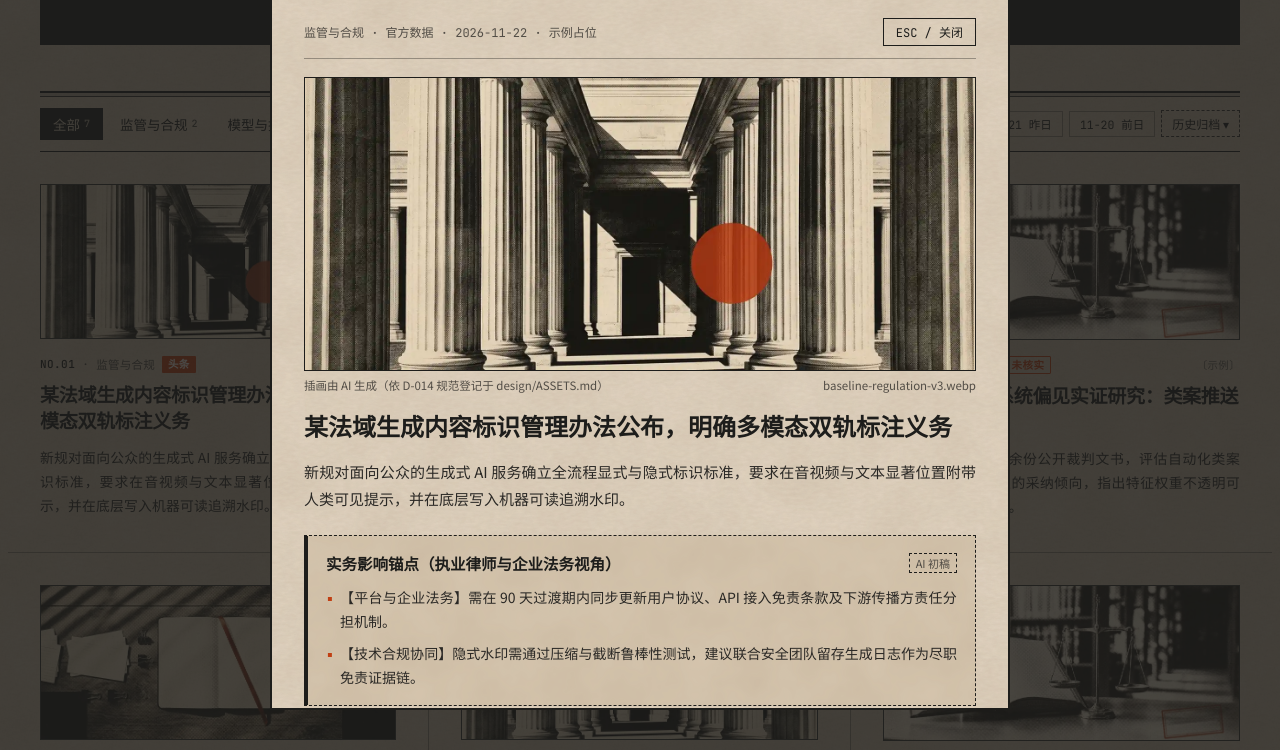
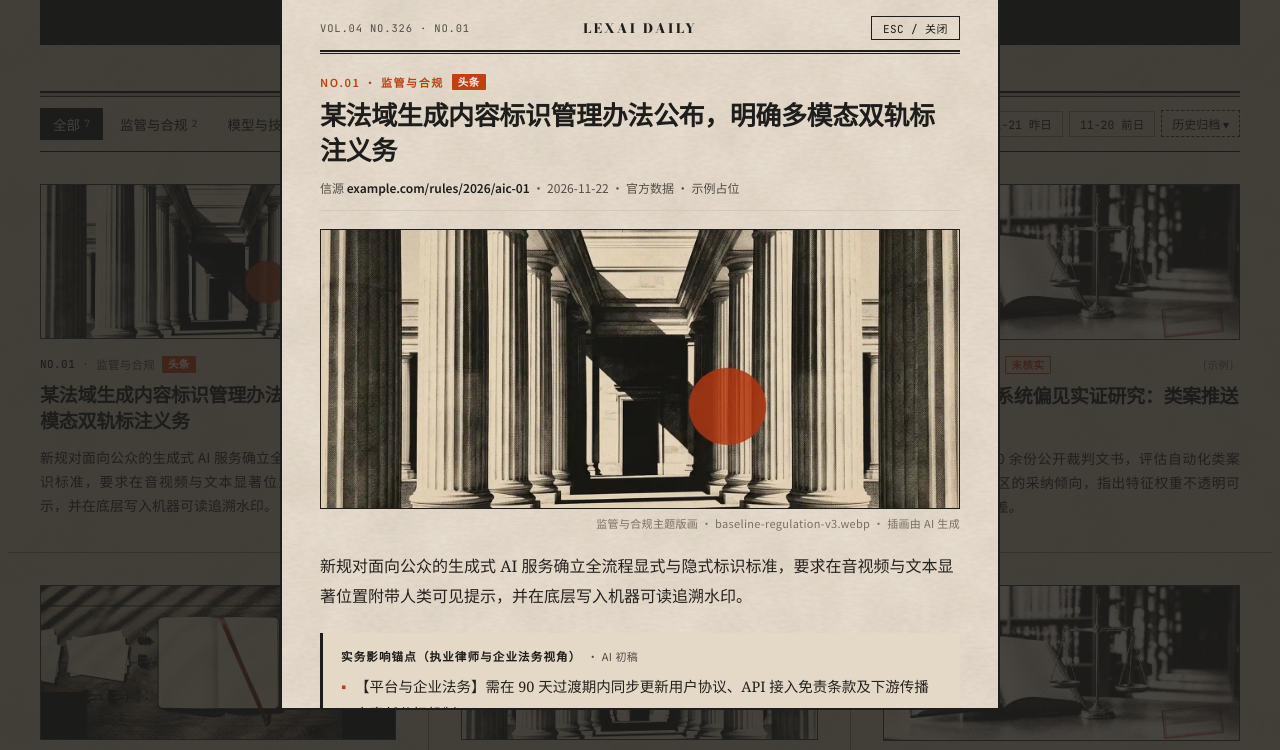
Before and after one commit to fitalex/LexAIDaily, a plain HTML site: page design/prototype/index.html in a window 1280 px wide. Both pictures are taken after a click on the element 218 px from the left and 1143 px from the top of the page. Shown: the part 793-1543 px from the top of the page. Drawn offline with nearby package versions, Linux system fonts and the light colour scheme; a web font is replaced by a local one.

Commit message:
design(web): align card detail reading modal with NYT broadsheet typography

```diff
--- a/design/prototype/index.html
+++ b/design/prototype/index.html
@@ -3,7 +3,7 @@
 <head>
   <meta charset="UTF-8" />
   <meta name="viewport" content="width=device-width, initial-scale=1.0" />
-  <title>LEXAI DAILY｜法律人的 AI 情报雷达 — Gate 1 复古报刊原型 V15</title>
+  <title>LEXAI DAILY｜法律人的 AI 情报雷达 — Gate 1 复古报刊原型 V16</title>
   <link rel="preconnect" href="https://fonts.googleapis.com" />
   <link rel="preconnect" href="https://fonts.gstatic.com" crossorigin />
   <link href="https://fonts.googleapis.com/css2?family=Bodoni+Moda:ital,opsz,wght@0,6..96,600;0,6..96,800;0,6..96,900;1,6..96,500&family=JetBrains+Mono:wght@400;500&family=Ma+Shan+Zheng&family=Noto+Sans+SC:wght@400;500;600&family=Noto+Serif+SC:wght@500;600;700;900&display=swap" rel="stylesheet" />
@@ -11,13 +11,18 @@
     :root {
       --paper-bg: #D5C5AE;
       --paper-inset: #CAB9A0;
-      --paper-modal: #E2D5C2;
+      --paper-modal: #EBE2D4;
+      --paper-modal-inset: #E4D8C6;
       --ink: #1D1D1B;
       --ink-body: #2A2825;
+      --ink-reading: #24221F;
       --ink-muted: #524D46;
+      --ink-caption: #786F64;
       --rule-strong: rgba(29, 29, 27, 0.85);
       --rule: rgba(29, 29, 27, 0.36);
       --rule-light: rgba(29, 29, 27, 0.16);
+      --rule-paper: #C4B6A1;
+      --rule-byline: #D5C8B5;
       --accent: #C03F13;
       --accent-text: #F4EDE4;
 
@@ -459,7 +464,7 @@
     .date-more-btn.open,
     .date-more-btn.active { background: var(--ink); color: var(--paper-bg); border-style: solid; border-color: var(--ink); }
 
-    /* 按周精选历史归档弹出面板（同款丝滑棉质书页纸 + 直角 1.5px 黑框，零投影） */
+    /* 按周精选历史归档弹出面板（同款暖新闻纸 + 直角 1.5px 黑框，零投影） */
     .archive-popover {
       display: none;
       position: absolute;
@@ -523,7 +528,7 @@
     }
     .colophon strong { font-family: var(--font-display); font-size: 16px; color: var(--ink); }
 
-    /* ========== 6. 详情剪报弹窗（同款丝滑棉质书页纸） ========== */
+    /* ========== 6. 详情剪报阅读弹窗（与公众号端同步的 NYT 报刊文字排版体系） ========== */
     .modal-backdrop {
       position: fixed; inset: 0; background: rgba(29, 29, 27, 0.78); z-index: 300;
       display: none; align-items: center; justify-content: center; padding: 20px;
@@ -533,71 +538,188 @@
       background-color: var(--paper-modal);
       background-image: var(--paper-pulp-weave), var(--paper-pulp-cloud);
       background-size: 360px 360px, 512px 512px;
-      color: var(--ink); width: 100%; max-width: 740px; max-height: 90vh;
-      overflow-y: auto; border: 2px solid var(--ink); border-radius: 0; padding: 26px 32px 30px;
+      color: var(--ink); width: 100%; max-width: 720px; max-height: 90vh;
+      overflow-y: auto; border: 2px solid var(--ink); border-radius: 0; padding: 24px 38px 32px;
     }
-    .modal-top {
-      display: flex; align-items: center; justify-content: space-between; gap: 12px;
-      padding-bottom: 12px; border-bottom: 1px solid var(--rule); margin-bottom: 18px;
-      font-family: var(--font-mono); font-size: 12px; color: var(--ink-muted);
+    /* NYT 三栏期号报眉 + 厚薄双线 */
+    .modal-folio {
+      display: grid;
+      grid-template-columns: 1fr auto 1fr;
+      align-items: center;
+      gap: 10px;
+      padding-bottom: 10px;
+    }
+    .modal-folio-vol {
+      font-family: var(--font-mono);
+      font-size: 10.5px;
+      letter-spacing: 0.08em;
+      color: var(--ink-muted);
+      text-align: left;
+    }
+    .modal-folio-brand {
+      font-family: var(--font-display);
+      font-size: 13px;
+      font-weight: 800;
+      letter-spacing: 0.16em;
+      color: var(--ink);
+      text-align: center;
+      white-space: nowrap;
+    }
+    .modal-folio-right {
+      display: flex;
+      justify-content: flex-end;
     }
     .modal-close {
       background: transparent; border: 1px solid var(--ink); color: var(--ink);
-      padding: 4px 12px; font-family: var(--font-mono); font-size: 12px; cursor: pointer; flex-shrink: 0;
+      padding: 3px 11px; font-family: var(--font-mono); font-size: 11px; letter-spacing: 0.04em;
+      cursor: pointer; flex-shrink: 0; transition: background 0.18s, color 0.18s;
     }
     .modal-close:hover { background: var(--ink); color: var(--paper-modal); }
-    .modal-art-wrap { margin-bottom: 18px; }
+    .modal-double-rule {
+      border-top: 2px solid var(--ink);
+      border-bottom: 1px solid var(--ink);
+      height: 4px;
+      margin-bottom: 20px;
+    }
+
+    /* NYT 小眉题 + 紧行距大号衬线标题 + 署名电头栏（置于配图与正文之前） */
+    .modal-kicker {
+      display: flex;
+      align-items: center;
+      flex-wrap: wrap;
+      gap: 8px;
+      font-family: var(--font-sans-cn);
+      font-size: 11px;
+      font-weight: 700;
+      letter-spacing: 0.14em;
+      color: var(--ink-muted);
+      margin-bottom: 8px;
+    }
+    .modal-kicker-accent { color: var(--accent); }
+    .modal-title {
+      font-family: var(--font-serif-cn);
+      font-weight: 700;
+      font-size: 26px;
+      line-height: 1.35;
+      letter-spacing: -0.015em;
+      color: var(--ink);
+      margin-bottom: 10px;
+    }
+    .modal-byline {
+      font-family: var(--font-sans-cn);
+      font-size: 12px;
+      line-height: 1.6;
+      color: var(--ink-muted);
+      padding-bottom: 12px;
+      border-bottom: 1px solid var(--rule-byline);
+      margin-bottom: 18px;
+    }
+    .modal-byline strong { color: var(--ink); font-weight: 600; }
+    .modal-byline-domain { font-family: var(--font-mono); font-size: 11px; color: var(--ink-muted); }
+
+    /* 21:9 复古网点插画 + 右对齐图注 */
+    .modal-art-wrap { margin-bottom: 20px; }
     .modal-art {
       width: 100%;
       aspect-ratio: 16 / 7;
       border: 1px solid var(--ink);
       border-radius: 0;
       overflow: hidden;
-      background: #B8B0A5;
+      background: #D5C5AE;
     }
     .modal-art .m-card-art-img { filter: none; }
     .modal-art-caption {
       margin-top: 6px;
       font-family: var(--font-sans-cn);
-      font-size: 11.5px;
-      color: var(--ink-muted);
-      display: flex;
-      justify-content: space-between;
-      gap: 8px;
-    }
-    .modal-title { font-family: var(--font-serif-cn); font-weight: 700; font-size: 24px; line-height: 1.36; margin-bottom: 14px; }
-    .modal-summary {
-      font-family: var(--font-sans-cn); font-size: 15px; line-height: 1.84; color: var(--ink-body);
-      margin-bottom: 22px; text-align: justify; text-justify: inter-ideograph;
+      font-size: 11px;
+      letter-spacing: 0.03em;
+      color: var(--ink-caption);
+      text-align: right;
     }
 
+    /* NYT 全衬线正文（左对齐避免中英混排河道） */
+    .modal-summary {
+      font-family: var(--font-serif-cn);
+      font-size: 16px;
+      line-height: 1.9;
+      color: var(--ink-reading);
+      margin-bottom: 22px;
+      text-align: left;
+    }
+
+    /* NYT 编者按式「实务影响锚点」（去除四边虚线，采用 3px 墨黑左竖线 + 暖纸衬底） */
     .impact-box {
-      border: 1px dashed var(--ink); border-left: 4px solid var(--ink);
-      background-color: var(--paper-bg);
-      background-image: var(--paper-pulp-cloud);
-      background-size: 512px 512px;
-      padding: 16px 18px; margin-bottom: 22px;
+      border: none;
+      border-left: 3px solid var(--ink);
+      background-color: var(--paper-modal-inset);
+      padding: 15px 18px;
+      margin-bottom: 22px;
     }
-    .impact-head { display: flex; align-items: center; justify-content: space-between; gap: 8px; margin-bottom: 10px; }
-    .impact-head h4 { font-family: var(--font-serif-cn); font-size: 15.5px; font-weight: 700; }
-    .draft-pill { border: 1px dashed var(--ink); font-family: var(--font-sans-cn); font-size: 11px; padding: 1px 6px; color: var(--ink-muted); flex-shrink: 0; }
-    .impact-list { list-style: none; display: flex; flex-direction: column; gap: 8px; font-family: var(--font-sans-cn); font-size: 14px; line-height: 1.72; color: var(--ink-body); }
-    .impact-list li { padding-left: 14px; position: relative; text-align: justify; text-justify: inter-ideograph; }
+    .impact-head {
+      display: flex;
+      align-items: baseline;
+      flex-wrap: wrap;
+      gap: 6px;
+      margin-bottom: 9px;
+    }
+    .impact-head h4 {
+      font-family: var(--font-sans-cn);
+      font-size: 11.5px;
+      font-weight: 700;
+      letter-spacing: 0.1em;
+      color: var(--ink);
+    }
+    .draft-inline {
+      font-family: var(--font-sans-cn);
+      font-size: 11px;
+      font-weight: 400;
+      letter-spacing: 0.04em;
+      color: var(--ink-muted);
+    }
+    .impact-list {
+      list-style: none;
+      display: flex;
+      flex-direction: column;
+      gap: 8px;
+      font-family: var(--font-serif-cn);
+      font-size: 14.5px;
+      line-height: 1.82;
+      color: var(--ink-reading);
+    }
+    .impact-list li { padding-left: 14px; position: relative; text-align: left; }
     .impact-list li::before { content: "▪"; position: absolute; left: 0; color: var(--accent); }
 
-    .modal-actions { display: flex; gap: 12px; flex-wrap: wrap; margin-bottom: 14px; }
+    /* 报刊菱形分隔符 + 操作栏 + 低调合规底注 */
+    .modal-ornament {
+      font-size: 11px;
+      line-height: 1;
+      letter-spacing: 0.4em;
+      color: #8F8372;
+      text-align: center;
+      margin: 0 0 18px;
+    }
+    .modal-actions { display: flex; gap: 12px; flex-wrap: wrap; margin-bottom: 16px; }
     .btn-ink {
       flex: 1; min-width: 220px; background: var(--ink); color: var(--paper-modal);
       border: 1px solid var(--ink); padding: 12px 18px; text-align: center; text-decoration: none;
-      font-family: var(--font-sans-cn); font-size: 14px; cursor: pointer; word-break: break-all;
+      font-family: var(--font-sans-cn); font-size: 13.5px; letter-spacing: 0.03em;
+      cursor: pointer; word-break: break-all; transition: background 0.18s, border-color 0.18s;
     }
     .btn-ink:hover { background: var(--accent); border-color: var(--accent); }
     .btn-outline {
       background: transparent; color: var(--ink); border: 1px solid var(--ink);
-      padding: 12px 16px; font-family: var(--font-sans-cn); font-size: 13.5px; cursor: pointer;
+      padding: 12px 16px; font-family: var(--font-sans-cn); font-size: 13px; letter-spacing: 0.03em;
+      cursor: pointer; transition: background 0.18s;
     }
     .btn-outline:hover { background: rgba(29, 29, 27, 0.06); }
-    .modal-note { font-family: var(--font-sans-cn); font-size: 12px; color: var(--ink-muted); border-top: 1px solid var(--rule-light); padding-top: 10px; line-height: 1.6; }
+    .modal-note {
+      font-family: var(--font-sans-cn);
+      font-size: 11.5px;
+      color: var(--ink-caption);
+      border-top: 1px solid var(--rule-paper);
+      padding-top: 12px;
+      line-height: 1.7;
+    }
 
     /* ========== 7. 移动端精细报刊排版（桌面切换预览 375px） ========== */
     body.mobile-preview .top-bar {
@@ -684,8 +806,11 @@
     body.mobile-preview .broadsheet-grid { grid-template-columns: 1fr; margin-left: 0; margin-right: 0; }
     body.mobile-preview .grid-cell { padding: 22px 0; border-right: none; }
     body.mobile-preview .m-card-title { min-height: auto; font-size: 18px; }
-    body.mobile-preview .modal-sheet { padding: 18px 16px; }
-    body.mobile-preview .modal-title { font-size: 20px; }
+    body.mobile-preview .modal-sheet { max-width: 375px; padding: 18px 18px 24px; }
+    body.mobile-preview .modal-folio-brand { display: none; }
+    body.mobile-preview .modal-folio { grid-template-columns: 1fr auto; }
+    body.mobile-preview .modal-title { font-size: 20px; line-height: 1.38; }
+    body.mobile-preview .modal-summary { font-size: 15px; line-height: 1.86; }
     body.mobile-preview .btn-ink { min-width: 100%; }
 
     @media (max-width: 960px) {
@@ -773,8 +898,11 @@
       .broadsheet-grid { grid-template-columns: 1fr; margin-left: 0; margin-right: 0; }
       .grid-cell { padding: 22px 0 !important; border-right: none !important; }
       .m-card-title { min-height: auto; }
-      .modal-sheet { padding: 20px 16px; }
-      .modal-title { font-size: 21px; }
+      .modal-sheet { padding: 18px 20px 26px; }
+      .modal-folio-brand { display: none; }
+      .modal-folio { grid-template-columns: 1fr auto; }
+      .modal-title { font-size: 21px; line-height: 1.38; }
+      .modal-summary { font-size: 15px; line-height: 1.86; }
       .btn-ink { min-width: 100%; }
     }
   </style>
@@ -866,29 +994,38 @@
     </div>
   </div>
 
+  <!-- NYT 报刊文字排版风格详情阅读弹窗 -->
   <div class="modal-backdrop" id="modalBackdrop" role="dialog" aria-modal="true" aria-labelledby="modalTitle">
     <div class="modal-sheet">
-      <div class="modal-top">
-        <div id="modalMeta"></div>
-        <button class="modal-close" onclick="closeModal()">ESC / 关闭</button>
+      <div class="modal-folio">
+        <div class="modal-folio-vol" id="modalFolioVol"></div>
+        <div class="modal-folio-brand">LEXAI DAILY</div>
+        <div class="modal-folio-right">
+          <button class="modal-close" onclick="closeModal()">ESC / 关闭</button>
+        </div>
       </div>
+      <div class="modal-double-rule" aria-hidden="true"></div>
+
+      <div class="modal-kicker" id="modalKicker"></div>
+      <h2 class="modal-title" id="modalTitle"></h2>
+      <div class="modal-byline" id="modalByline"></div>
+
       <div class="modal-art-wrap">
         <div class="modal-art" id="modalArt"></div>
-        <div class="modal-art-caption">
-          <span>插画由 AI 生成（依 D-014 规范登记于 design/ASSETS.md）</span>
-          <span id="modalArtSlug"></span>
-        </div>
+        <div class="modal-art-caption" id="modalArtCaption"></div>
       </div>
-      <h2 class="modal-title" id="modalTitle"></h2>
+
       <p class="modal-summary" id="modalSummary"></p>
 
       <div class="impact-box">
         <div class="impact-head">
           <h4>实务影响锚点（执业律师与企业法务视角）</h4>
-          <span class="draft-pill">AI 初稿</span>
+          <span class="draft-inline">· AI 初稿</span>
         </div>
         <ul class="impact-list" id="modalImpactList"></ul>
       </div>
+
+      <div class="modal-ornament" aria-hidden="true">— ◆ —</div>
 
       <div class="modal-actions">
         <a class="btn-ink" id="modalSourceBtn" href="#" target="_blank" rel="noopener noreferrer">直达一手信源 ↗</a>
@@ -1278,17 +1415,32 @@
     function selectDate(d) { currentDate = d; currentCategory = "全部"; closeArchivePopover(); render(); }
 
     function openModal(id) {
-      const item = EDITIONS[currentDate].items.find(i => i.id === id);
+      const ed = EDITIONS[currentDate];
+      const idx = ed.items.findIndex(i => i.id === id);
+      const item = ed.items[idx];
       if (!item) return;
       currentModalItem = item;
+      const seq = String(idx + 1).padStart(2, "0");
       const slug = CATEGORY_SLUG_MAP[item.category] || "regulation";
-      const sampleText = item.placeholder ? " · 示例占位" : "";
-      document.getElementById("modalMeta").textContent = `${item.category} · ${item.factLevel} · ${item.date}${sampleText}`;
+      const badgeHTML = item.badge
+        ? `<span class="m-badge ${item.badgeOutline ? "outline" : ""}">${item.badge}</span>`
+        : "";
+      const isLead = Boolean(item.badge && !item.badgeOutline) || idx === 0;
+
+      document.getElementById("modalFolioVol").textContent = `${ed.vol} · NO.${seq}`;
+      document.getElementById("modalKicker").innerHTML =
+        `<span class="${isLead ? "modal-kicker-accent" : ""}">NO.${seq} · ${item.category}</span>${badgeHTML}`;
+      document.getElementById("modalTitle").textContent = item.title;
+      const sampleFlag = item.placeholder ? " · 示例占位" : "";
+      document.getElementById("modalByline").innerHTML =
+        `信源 <strong>${item.sourceDomain}</strong> · ${item.date} · ${item.factLevel}${sampleFlag}`;
+
       const modalArt = document.getElementById("modalArt");
       modalArt.classList.remove("is-fallback");
       modalArt.innerHTML = renderArtFrameHTML(item.category, item.category + " 主题插画");
-      document.getElementById("modalArtSlug").textContent = `baseline-${slug}-v3.webp`;
-      document.getElementById("modalTitle").textContent = item.title;
+      document.getElementById("modalArtCaption").textContent =
+        `${item.category}主题版画 · baseline-${slug}-v3.webp · 插画由 AI 生成`;
+
       document.getElementById("modalSummary").textContent = item.summary;
       document.getElementById("modalImpactList").innerHTML = item.impact.map(line => `<li>${line}</li>`).join("");
       const srcBtn = document.getElementById("modalSourceBtn");
```
